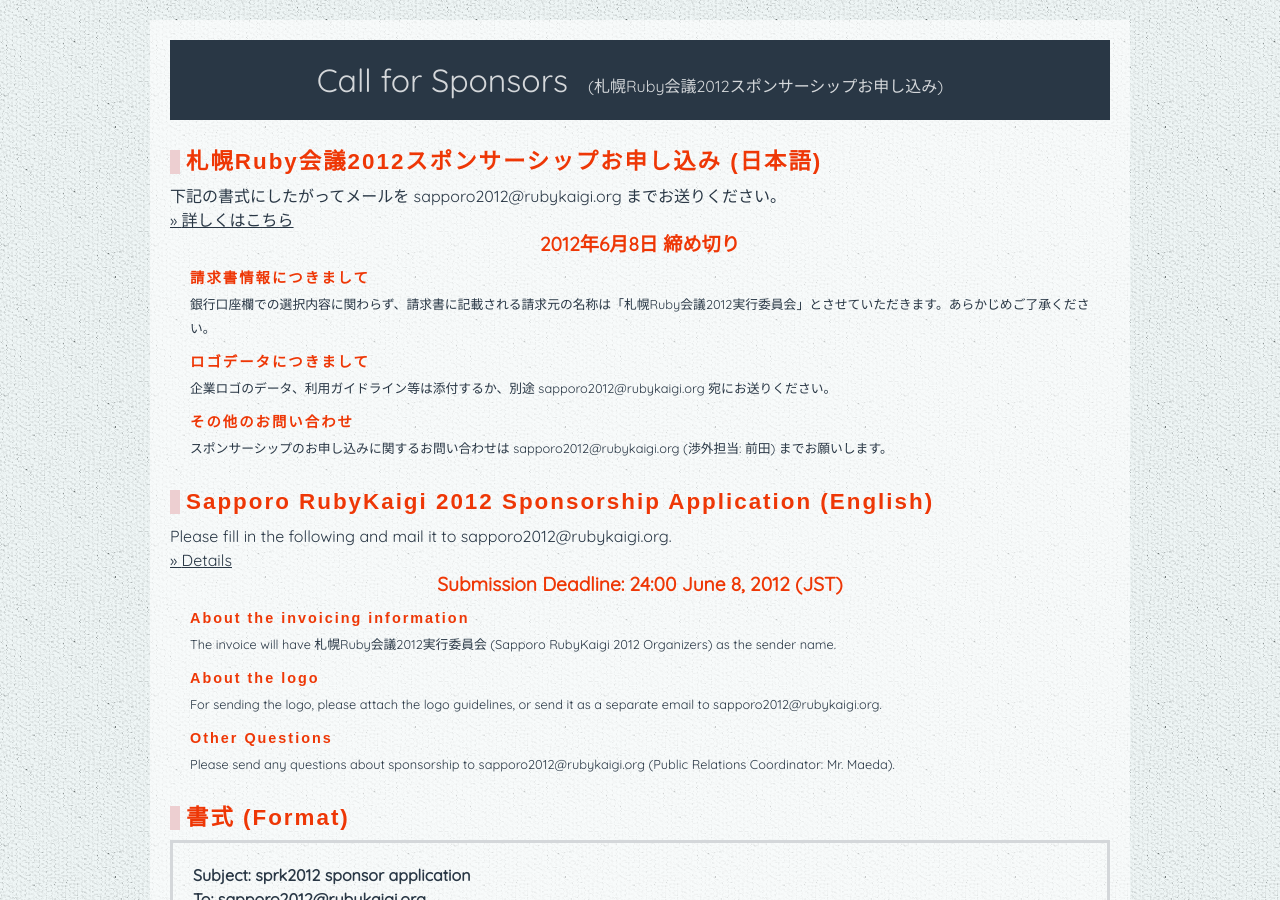
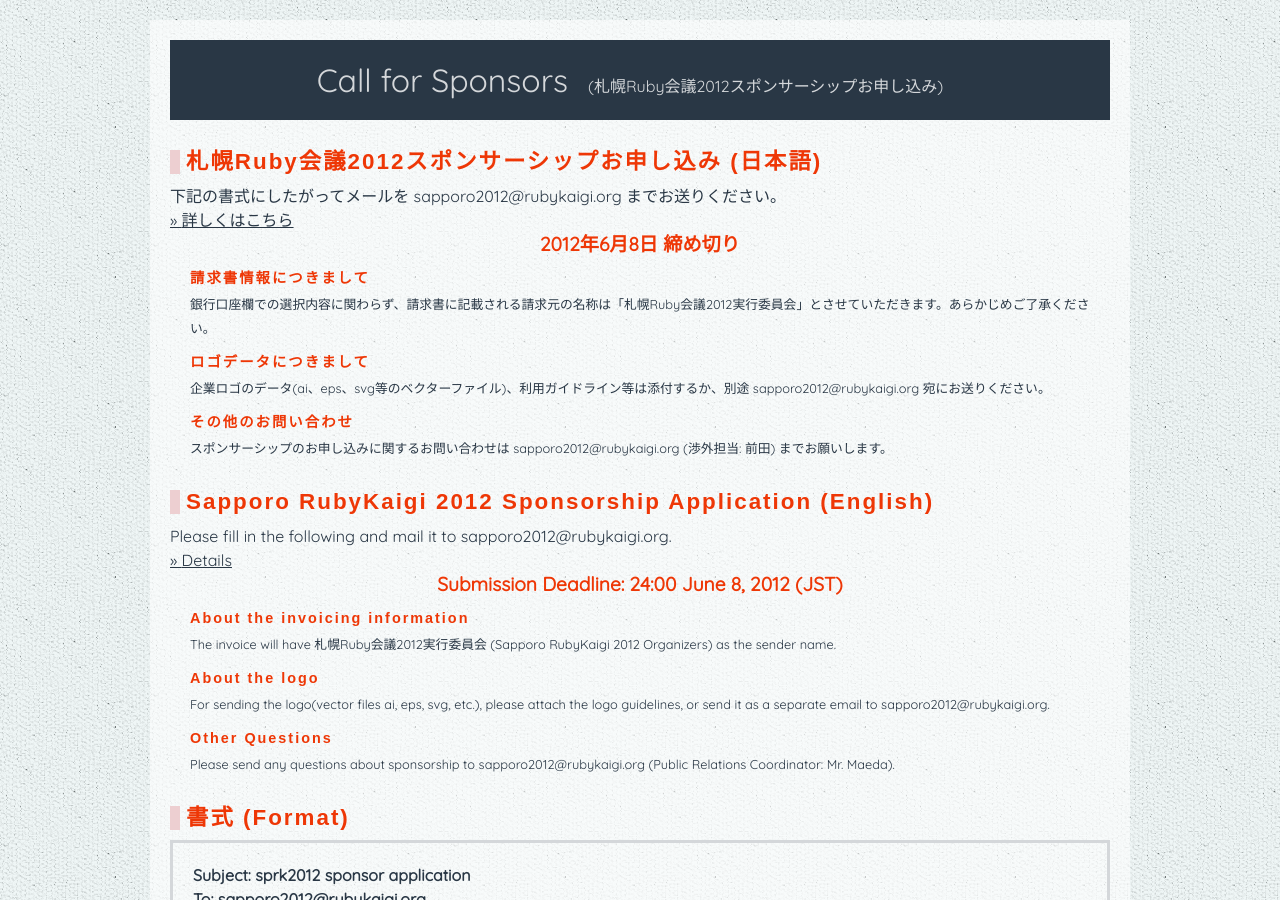
Before and after one commit to ruby-sapporo/sapporo.rubykaigi.org, a Jekyll site: the page built from 2012/call-for-sponsors.md, in a window 1280 px wide and 900 px high. Built offline with Jekyll 4.4.1, drawn with Linux system fonts in a browser that asks for light colours; Markdown is read by kramdown in place of the engine named in the settings; comment, search, counter and statistics services are not loaded.

Commit message:
add the data formats of logos

```diff
--- a/2012/call-for-sponsors.md
+++ b/2012/call-for-sponsors.md
@@ -19,7 +19,7 @@
 
 ### ロゴデータにつきまして
 
-企業ロゴのデータ、利用ガイドライン等は添付するか、別途 sapporo2012@rubykaigi.org 宛にお送りください。
+企業ロゴのデータ(ai、eps、svg等のベクターファイル)、利用ガイドライン等は添付するか、別途 sapporo2012@rubykaigi.org 宛にお送りください。
 
 ### その他のお問い合わせ
 
@@ -39,7 +39,7 @@
 
 ### About the logo
 
-For sending the logo, please attach the logo guidelines, or send it as
+For sending the logo(vector files ai, eps, svg, etc.), please attach the logo guidelines, or send it as
 a separate email to sapporo2012@rubykaigi.org.
 
 ### Other Questions
```
